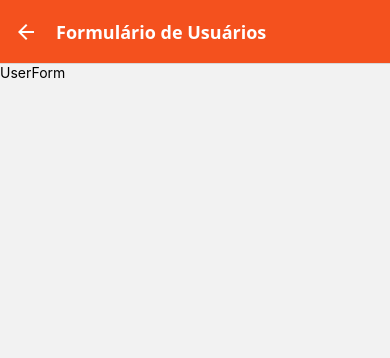
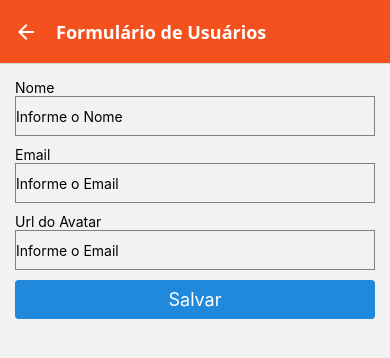
Before and after one commit to Masthw/React-Native, a React Native app in the folder rnCrud/: screen /UserForm in a window 390 px wide. Shown: the top 358 px of the page. Built offline with nearby package versions, Linux system fonts and the light colour scheme.

Commit message:
:sparkles: feat: initial userForm style and functionalities

```diff
--- a/rnCrud/src/App.tsx
+++ b/rnCrud/src/App.tsx
@@ -7,7 +7,12 @@ import UserForm from './views/UserForm';
 import { Button } from 'react-native-elements';
 import Icon from 'react-native-vector-icons/MaterialIcons';
 
-const Stack = createStackNavigator();
+export type RootStackParamList = {
+  UserList: undefined;
+  UserForm: { user?: { id: string; name: string; email: string; avatar: string } };
+};
+
+const Stack = createStackNavigator<RootStackParamList>();
 
 const App = () => {
   return (
--- a/rnCrud/src/views/UserForm.tsx
+++ b/rnCrud/src/views/UserForm.tsx
@@ -1,11 +1,76 @@
-import React from 'react';
-import { Text } from 'react-native';
+import React, {useState, useEffect} from 'react';
+import {View, Text, StyleSheet} from 'react-native';
+import {RouteProp} from '@react-navigation/native';
+import {TextInput} from 'react-native-gesture-handler';
+import {Button} from 'react-native-elements';
 
-
-const UserForm = () => {
-    return (
-        <Text>UserForm</Text>
-    );
+type RootStackParamList = {
+  UserList: undefined;
+  UserForm: {user?: {id: string; name: string; email: string; avatar: string}};
 };
 
+type UserFormRouteProp = RouteProp<RootStackParamList, 'UserForm'>;
+
+interface Props {
+  route: UserFormRouteProp;
+  navigation: any;
+}
+
+const UserForm: React.FC<Props> = ({route, navigation}) => {
+  const [user, setUser] = useState(
+    route.params?.user || {id: '', name: '', email: '', avatar: ''},
+  );
+
+  useEffect(() => {
+    if (route.params?.user) {
+      setUser(route.params.user);
+    }
+  }, [route.params]);
+
+  return (
+    <View style={style.form}>
+      <Text>Nome</Text>
+      <TextInput
+        style={style.input}
+        onChangeText={text => setUser({...user, name: text})}
+        placeholder="Informe o Nome"
+        value={user.name}
+      />
+
+      <Text>Email</Text>
+      <TextInput
+        style={style.input}
+        onChangeText={text => setUser({...user, email: text})}
+        placeholder="Informe o Email"
+        value={user.email}
+      />
+      <Text>Url do Avatar</Text>
+      <TextInput
+        style={style.input}
+        onChangeText={text => setUser({...user, avatar: text})}
+        placeholder="Informe o Email"
+        value={user.avatar}
+      />
+      <Button
+        title={'Salvar'}
+        onPress={() => {
+          navigation.goBack();
+        }}
+      />
+    </View>
+  );
+};
+
+const style = StyleSheet.create({
+  form: {
+    padding: 15,
+  },
+  input: {
+    height: 40,
+    borderColor: 'gray',
+    borderWidth: 1,
+    marginBottom: 10,
+  },
+});
+
 export default UserForm;
```
